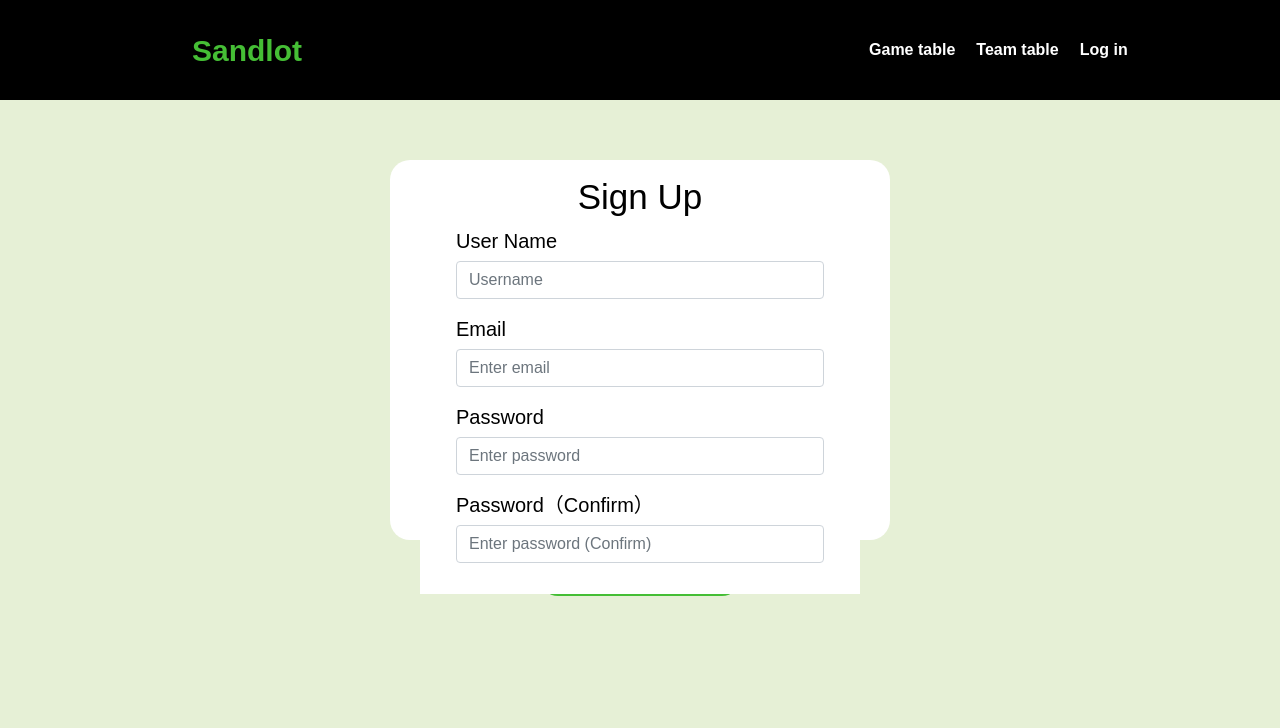
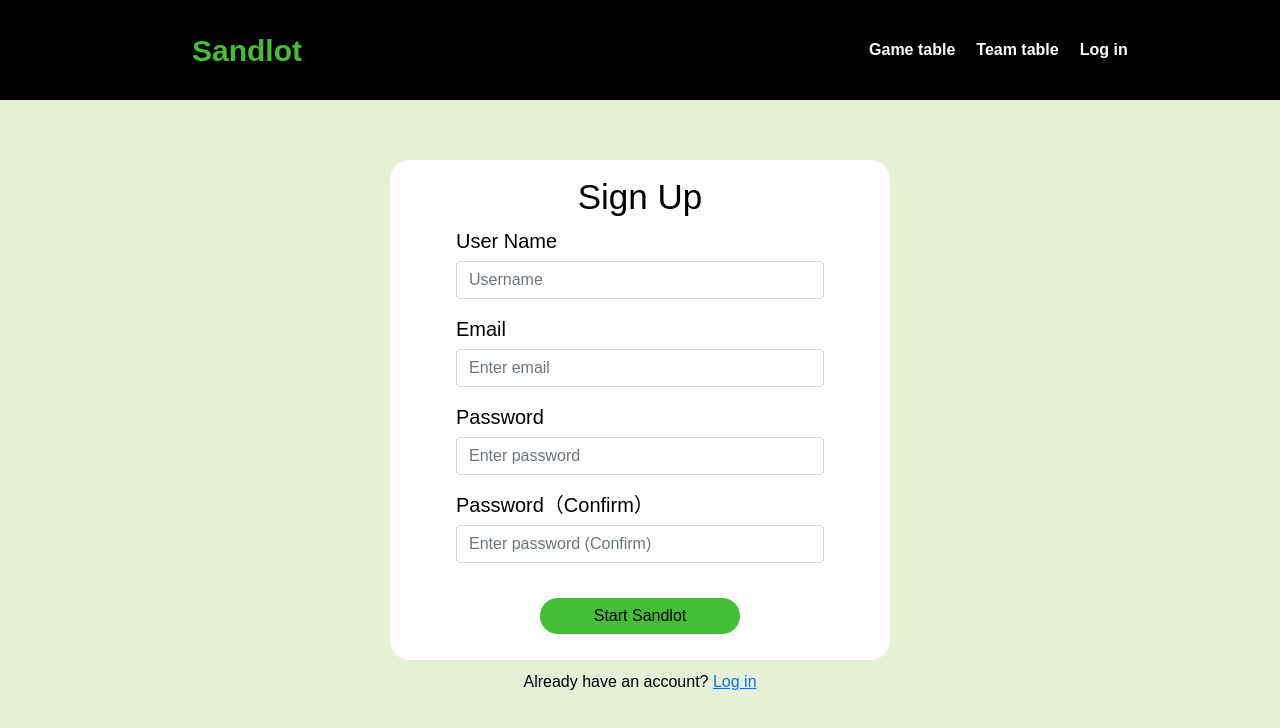
Before and after one commit to kaheiseki/sandlot, a React (Create React App) app: page /signup in a window 1280 px wide. Shown: the top 728 px of the page. Built offline with nearby package versions, Linux system fonts and the light colour scheme; no server answers.

Commit message:
update signup css

```diff
--- a/src/pages/login/login.css
+++ b/src/pages/login/login.css
@@ -7,7 +7,7 @@
   width: 500px;
 }
 
-.card_outline{
+.login_card_outline{
   width: 500px !important;
   height: 380px !important;
   /* card(gameinfo) が妨害してるので*/
@@ -45,7 +45,7 @@ label{
 }
 
 .form_button:hover{
-  color: #000000 !important;
+  color: #ffffff !important;
   background-image: linear-gradient(0deg, #40E0D0, #FF8C00, #FF0080);
 }
 
--- a/src/pages/login/login.js
+++ b/src/pages/login/login.js
@@ -37,7 +37,7 @@ export const Login = () => {
 
   return (
     <div className='form_outline'>
-      <Card className='card_outline'>
+      <Card className='login_card_outline'>
         <Card.Body>
           <Card.Title className='form_title'>
             Login
--- a/src/pages/signup/signup.css
+++ b/src/pages/signup/signup.css
@@ -1,40 +1,28 @@
-/* .form_outline{
-  margin-top: 20px;
-  text-align: center;
-  border-radius: 10px;
-  width: 400px;
-  margin: 0 auto;
-  border: none !important;
-  outline: none !important;
-} */
-/* .form_groups{
+.form_groups{
   border: none !important;
 }
 
-.signup_title{
-  font-size: 35px !important;
-  text-align: center;
+.signup_card_outline{
+  width: 500px !important;
+  height: 500px !important;
+  /* card(gameinfo) が妨害してるので*/
 }
 
-label{
-  font-size: 20px;
-  margin-bottom: 5px;
-}
-.form-group{
-  margin: 0px 20px 15px 20px;
-  text-align: left;
-}
-.form-control{
-}
 .add_team_card{
   border: none !important;
 }
-Button{
+.form_button{
+  margin-top: 20px !important;
   background-color: #45be35 !important;
   width: 180px !important;
   border-radius: 20px!important;
 }
-Button:hover{
+/* .form_button:hover{
   color: #000000 !important;
   background-image: linear-gradient(0deg, #40E0D0, #FF8C00, #FF0080);
 } */
+
+.jump_for_login{
+  margin-top: 10px;
+  text-align: center;
+}
--- a/src/pages/signup/signup.js
+++ b/src/pages/signup/signup.js
@@ -65,7 +65,7 @@ export const SignUp = () => {
 
     return(
       <div className='form_outline'>
-        <Card className='card_outline'>
+        <Card className='signup_card_outline'>
           <Card.Body>
             <Card.Title className='form_title'>
               Sign Up
@@ -106,8 +106,6 @@ export const SignUp = () => {
               <label>Password（Confirm）</label>
               <input type="password" className='form-control' placeholder="Enter password (Confirm)" value={confirmPassword} onChange={inputConfirmPassword}/>
           </div>
-        </Card.Body>
-      </Card>
           <form>
             <Button
               type='button'
@@ -117,7 +115,13 @@ export const SignUp = () => {
               Start Sandlot
             </Button>
           </form>
-      {/* </Card> */}
+        </Card.Body>
+      </Card>
+      <div>
+        <p className='jump_for_login'>
+          Already have an account? <a href="/login">Log in</a>
+        </p>
+      </div>
     </div>
     )
 };
```
Lines whose indentation alone changed are shown as unchanged.
